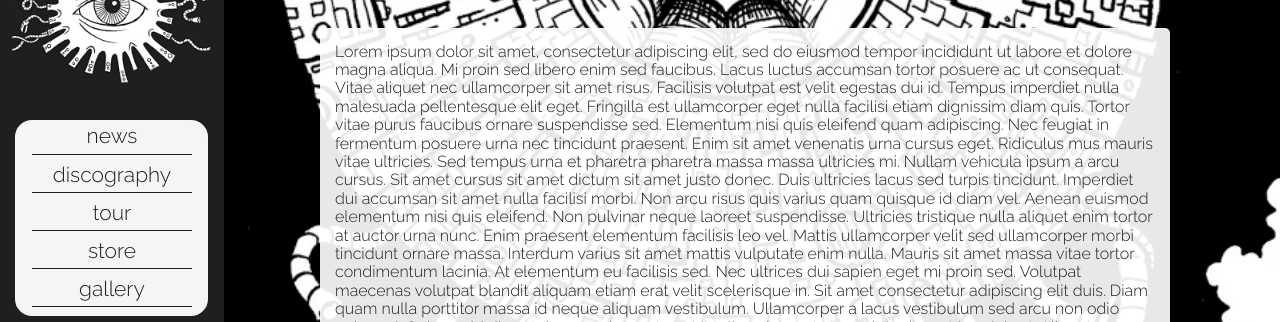
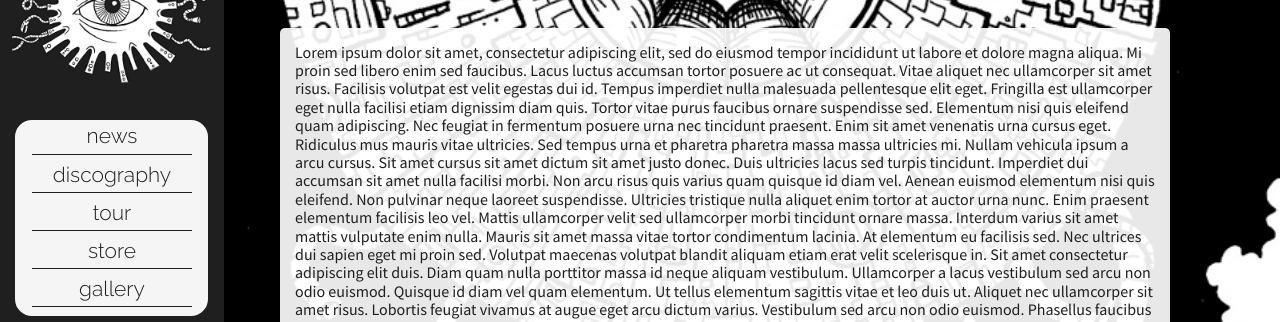
Before and after one commit to ToonLunk/munook_project, a plain HTML site: page index.html in a window 1280 px wide. Shown: the part 78-400 px from the top of the page. Drawn offline with Linux system fonts and the light colour scheme.

Commit message:
Update style.css

```diff
--- a/styles/style.css
+++ b/styles/style.css
@@ -119,7 +119,7 @@ body{
 }
 
 main {
-    margin-left: 320px;; /* Same as the width of the sidebar */
+    margin-left: 280px;; /* Same as the width of the sidebar */
     padding: 0px 60px 2px 0px;
     z-index: 2;
     min-width: 500px;
@@ -132,6 +132,7 @@ main p {
     padding: 15px;
     margin-right: 50px;
     display: inline-block;
+    font-family: 'Source Sans Pro', sans-serif !important;
 }
 
 
```
